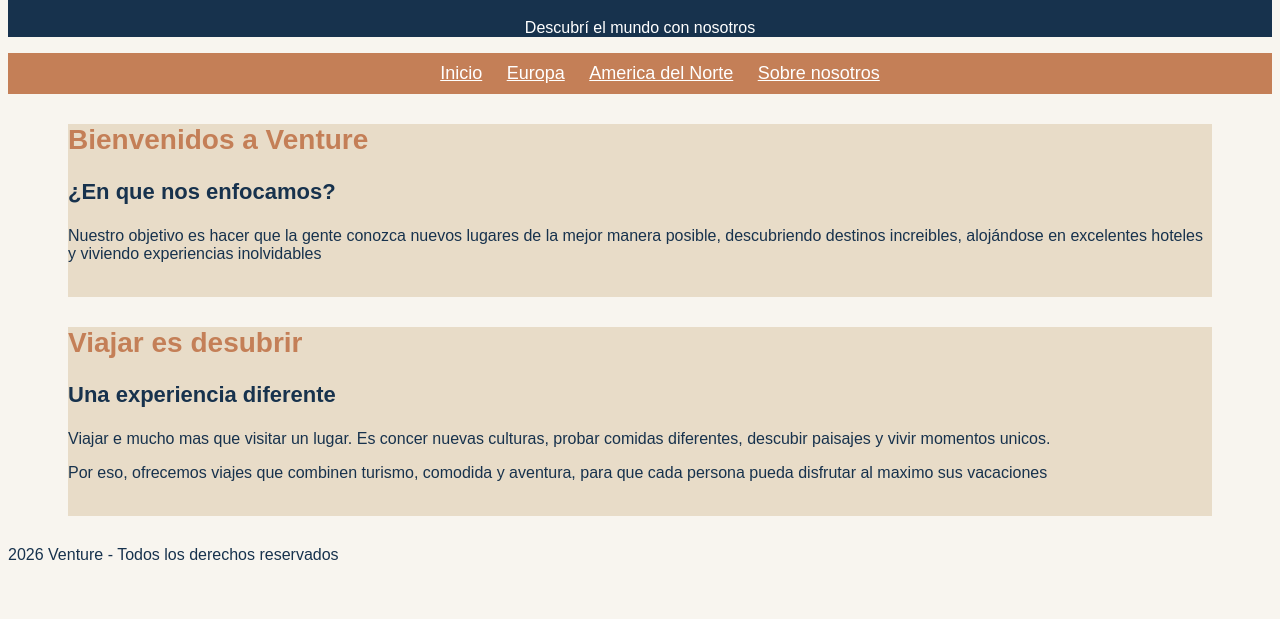
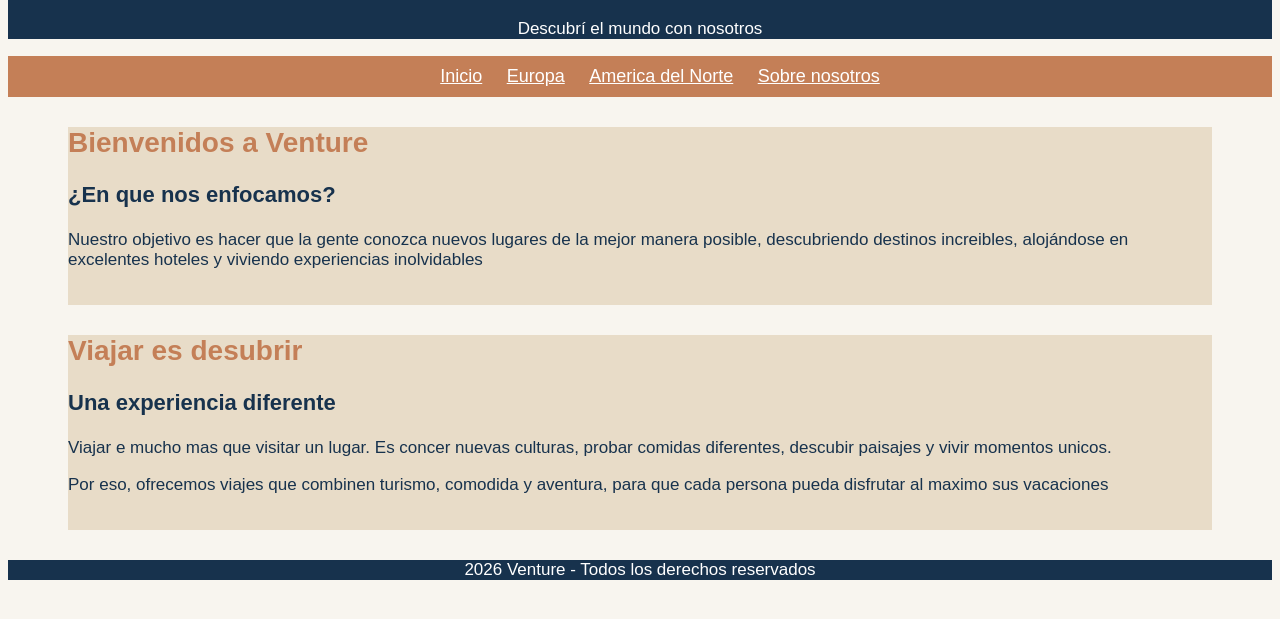
Before and after one commit to felixveltri/TP-Final-Veltri-Felix-4toE, a plain HTML site: page index.html in a window 1280 px wide. Shown: the part 87-706 px from the top of the page. Drawn offline with Linux system fonts and the light colour scheme.

Commit message:
footer y p en css

```diff
--- a/style.css
+++ b/style.css
@@ -35,3 +35,14 @@ h3 {
     color: #17324D;
     font-size: 22px;
 }
+p{
+    font-size: 17px;
+}
+footer {
+    background-color: #17324D;
+    color:white;
+    text-align: center;
+}
+footer p {
+    text-align: center;
+}
```
